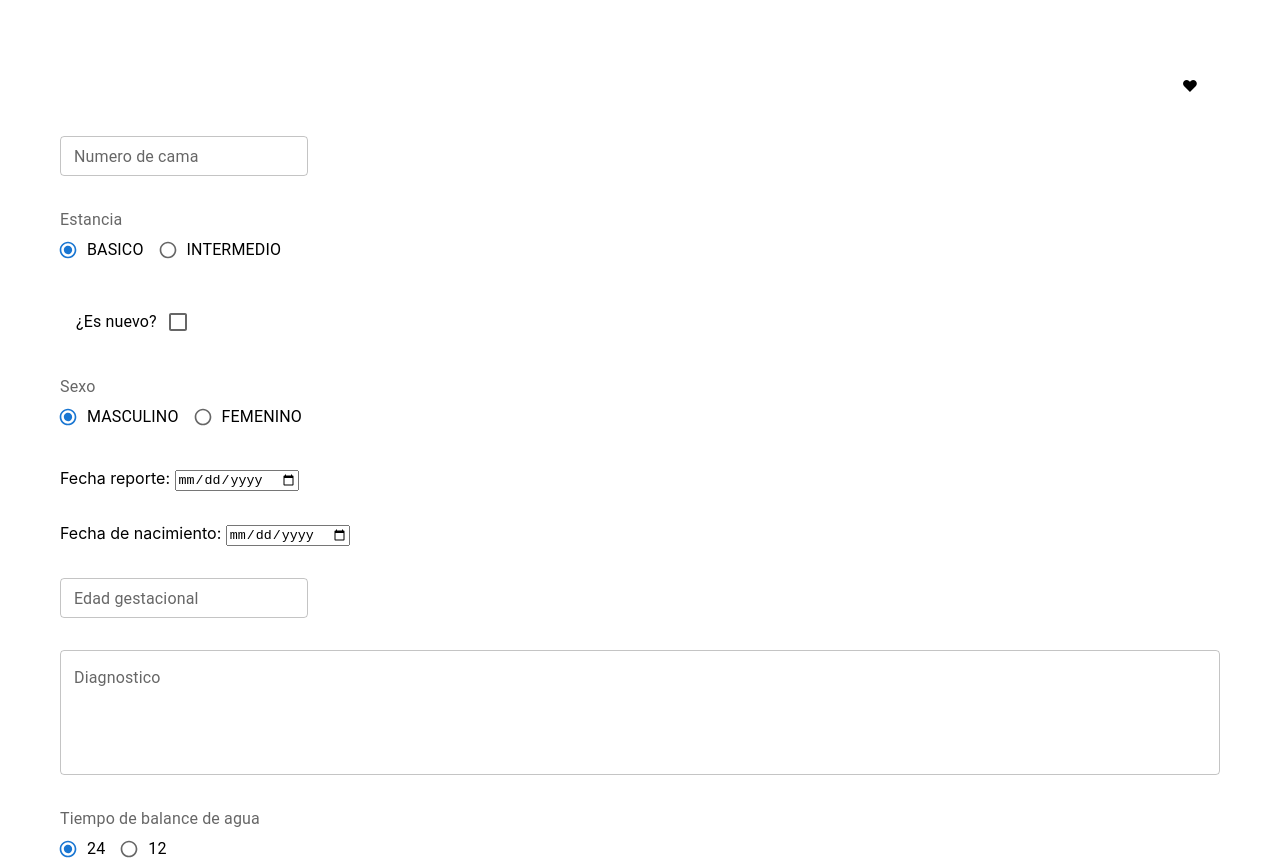
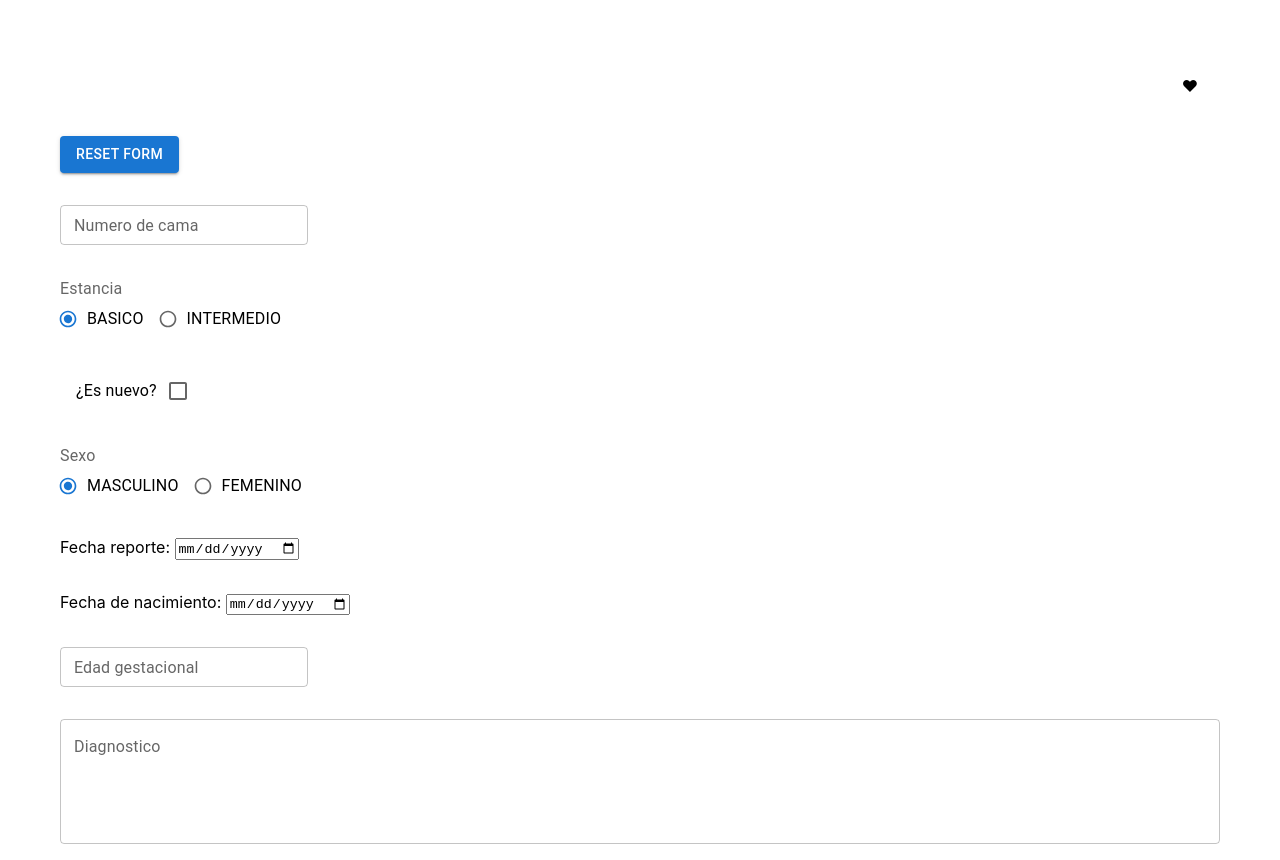
Before and after one commit to patriciolencina/react-alexpress, a React (Create React App) app: page / in a window 1280 px wide. Shown: the top 860 px of the page. Built offline with nearby package versions, Linux system fonts and the light colour scheme.

Commit message:
Save backup

```diff
--- a/src/App.js
+++ b/src/App.js
@@ -4,11 +4,9 @@ import PatientHistory from './components/PatientHistory';
 
 function App() {
   const [hovered, setHovered] = useState(false);
-  console.log(hovered);
   const handleMouseEnter = () => {
     setHovered(true);
   };
-
   const handleMouseLeave = () => {
     setHovered(false);
   };
--- a/src/components/PatientForm.jsx
+++ b/src/components/PatientForm.jsx
@@ -8,7 +8,12 @@ import CheckboxInput from './shared/CheckboxInput';
 import TextareaInput from './shared/TextareaInput';
 
 function PatientForm({ formik }) {
-  const { values, handleChange } = formik;
+  const { values, handleChange: formikHandleChange } = formik;
+
+  const handleChange = (e) => {
+    formikHandleChange(e);
+    localStorage.setItem('backup', JSON.stringify(values));
+  };
 
   const fieldProps = { values, onChange: handleChange };
 
--- a/src/components/PatientHistory.jsx
+++ b/src/components/PatientHistory.jsx
@@ -2,10 +2,37 @@ import React from 'react';
 import { useFormik } from 'formik';
 import PatientForm from './PatientForm';
 import HistoryResult from './HistoryResult';
+import { Button } from '@mui/material';
 
 function PatientHistory() {
+  const backup = localStorage.getItem('backup');
+
   const formik = useFormik({
-    initialValues: {
+    initialValues: JSON.parse(backup) || initialValues,
+    onSubmit: (values) => {
+      console.log(values);
+    },
+  });
+
+  return (
+    <div>
+      <Button
+        onClick={() => {
+          localStorage.setItem('backup', JSON.stringify(initialValues));
+          window.location.reload();
+        }}
+        variant="contained"
+        style={{ marginBottom: 32 }}
+      >
+        Reset Form
+      </Button>
+      <PatientForm formik={formik} />
+      <HistoryResult values={formik.values} />
+    </div>
+  );
+}
+
+const initialValues = {
   bedNumber: '',
   careType: 'BASICO',
   isNew: false,
@@ -76,18 +103,6 @@ function PatientHistory() {
   images: '',
   consult: '',
   pending: '',
-    },
-    onSubmit: (values) => {
-      alert(JSON.stringify(values, null, 2));
-    },
-  });
-
-  return (
-    <div>
-      <PatientForm formik={formik} />
-      <HistoryResult values={formik.values} />
-    </div>
-  );
-}
+};
 
 export default PatientHistory;
```
Lines whose indentation alone changed are shown as unchanged.
